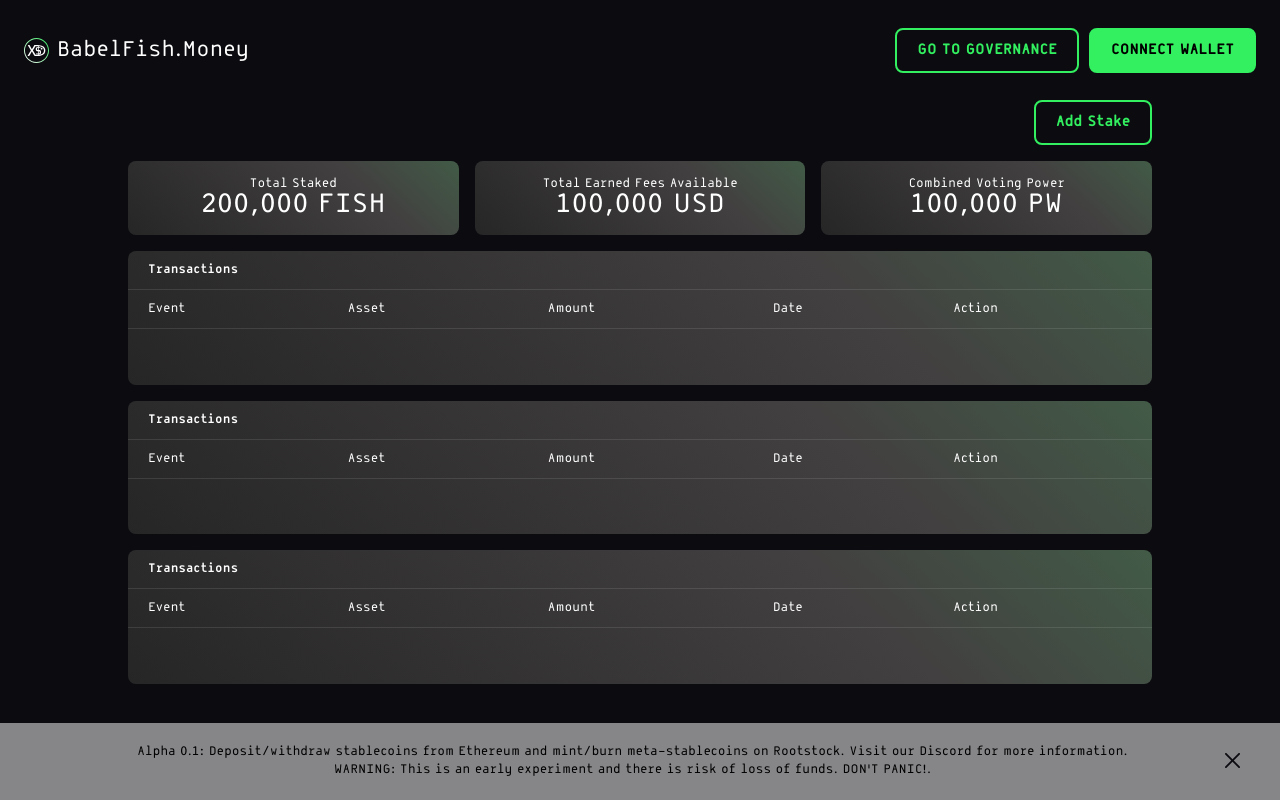
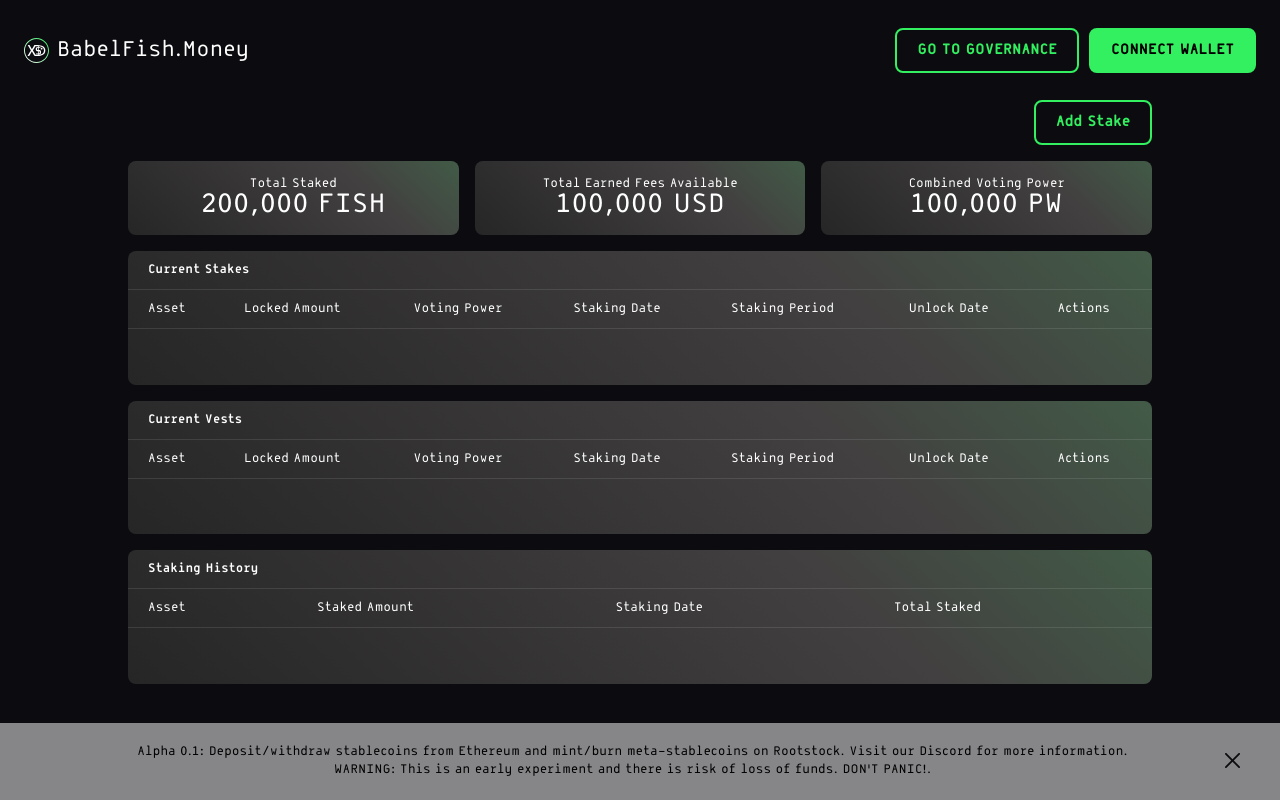
Before and after one commit to BabelFishProtocol/babelfish-frontend, a React (Create React App) app: page /governance/staking in a window 1280 px wide. Built offline with nearby package versions, Linux system fonts and the light colour scheme; what text-mask-addons would draw is missing.

Commit message:
update tables columns

```diff
--- a/src/components/AddStake/index.tsx
+++ b/src/components/AddStake/index.tsx
@@ -19,7 +19,7 @@
       <div className="mb-2">
         <Title>Voting Power Recived</Title>
         <AmountContainer>
-          <Amount>100</Amount>
+          <Amount>0</Amount>
         </AmountContainer>
       </div>
       <div className="mb-4">
--- a/src/containers/governance/propousals/proposalList.tsx
+++ b/src/containers/governance/propousals/proposalList.tsx
@@ -15,7 +15,7 @@
     columns: [
       {
         Header: 'Proposal',
-        accessor: 'proposal',
+        accessor: 'id',
       },
       {
         Header: 'Start Block',
--- a/src/containers/governance/stakingDashboard/index.tsx
+++ b/src/containers/governance/stakingDashboard/index.tsx
@@ -9,29 +9,95 @@
   StakingDashboardContainer,
 } from './styles';
 
-const columns = [
+const columnsCurrentStakes = [
   {
-    Header: 'Transactions',
+    Header: 'Current Stakes',
     columns: [
-      {
-        Header: 'Event',
-        accessor: 'event',
-      },
       {
         Header: 'Asset',
         accessor: 'asset',
       },
       {
-        Header: 'Amount',
-        accessor: 'amount',
+        Header: 'Locked Amount',
+        accessor: 'lockedAmount',
       },
       {
-        Header: 'Date',
-        accessor: 'date',
+        Header: 'Voting Power',
+        accessor: 'votingPower',
       },
       {
-        Header: 'Action',
-        accessor: 'action',
+        Header: 'Staking Date',
+        accessor: 'stakingDate',
+      },
+      {
+        Header: 'Staking Period',
+        accessor: 'stakingPeriod',
+      },
+      {
+        Header: 'Unlock Date',
+        accessor: 'unlockDate',
+      },
+      {
+        Header: 'Actions',
+        accessor: 'actions',
+      },
+    ],
+  },
+];
+const columnsCurrentVests = [
+  {
+    Header: 'Current Vests',
+    columns: [
+      {
+        Header: 'Asset',
+        accessor: 'asset',
+      },
+      {
+        Header: 'Locked Amount',
+        accessor: 'lockedAmount',
+      },
+      {
+        Header: 'Voting Power',
+        accessor: 'votingPower',
+      },
+      {
+        Header: 'Staking Date',
+        accessor: 'stakingDate',
+      },
+      {
+        Header: 'Staking Period',
+        accessor: 'stakingPeriod',
+      },
+      {
+        Header: 'Unlock Date',
+        accessor: 'unlockDate',
+      },
+      {
+        Header: 'Actions',
+        accessor: 'actions',
+      },
+    ],
+  },
+];
+const columnsHistory = [
+  {
+    Header: 'Staking History',
+    columns: [
+      {
+        Header: 'Asset',
+        accessor: 'asset',
+      },
+      {
+        Header: 'Staked Amount',
+        accessor: 'stakedAmount',
+      },
+      {
+        Header: 'Staking Date',
+        accessor: 'stakingDate',
+      },
+      {
+        Header: 'Total Staked',
+        accessor: 'totalStaked',
       },
     ],
   },
@@ -70,13 +136,13 @@
           </div>
         </div>
         <CardTable className="mb-3">
-          <Table columns={columns} data={[]} />
+          <Table columns={columnsCurrentStakes} data={[]} />
         </CardTable>
         <CardTable className="mb-3">
-          <Table columns={columns} data={[]} />
+          <Table columns={columnsCurrentVests} data={[]} />
         </CardTable>
         <CardTable className="mb-3">
-          <Table columns={columns} data={[]} />
+          <Table columns={columnsHistory } data={[]} />
         </CardTable>
       </StakingDashboardContainer>
     </>
```
